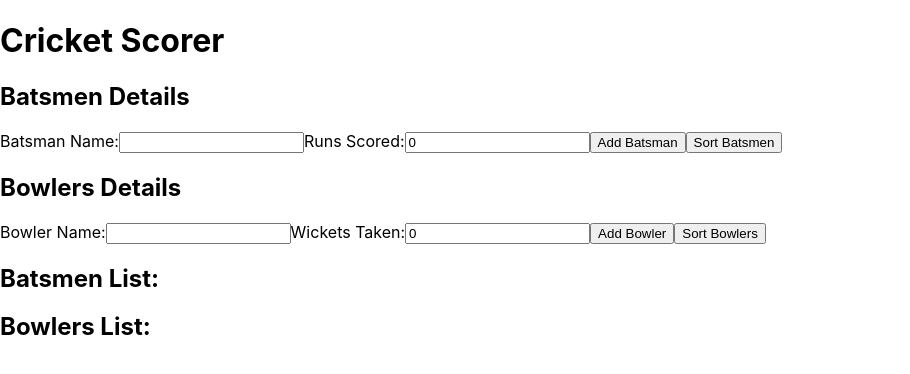
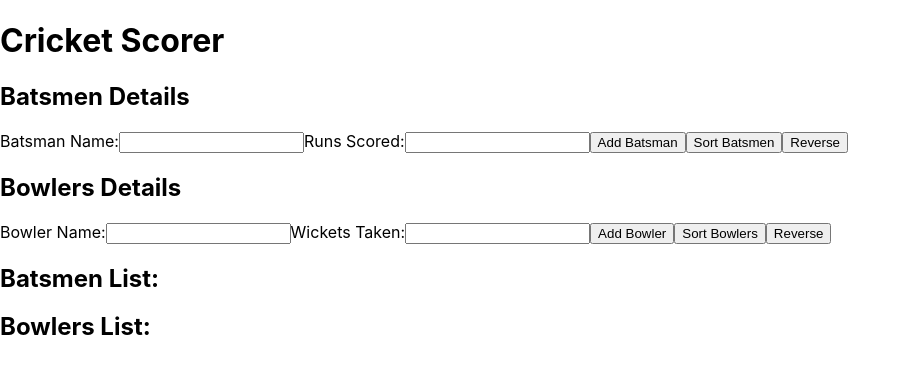
Before and after one commit to Mrudu30/cricket_scoreboard, a React (Create React App) app in the folder scoreboard/: page / in a window 1280 px wide. Shown: the top 374 px of the page, without its empty margins (0-910 px from the left). Built offline with nearby package versions, Linux system fonts and the light colour scheme.

Commit message:
Modifications and Validation added

```diff
--- a/scoreboard/src/App.js
+++ b/scoreboard/src/App.js
@@ -1,20 +1,27 @@
 import React, { useState } from 'react';
+// calling sort functions
+
+// Descending Functions
+import bubbleSort from './bubbleSort';
+import mergeSort from './mergeSort';
+// Ascending Functions
 import insertionSort from './insertionSort';
 import selectionSort from './selectionSort';
 
 const App = () => {
   // hook useage
   const [batsmanName, setBatsmanName] = useState('');
-  const [runs, setRuns] = useState(0);
+  const [runs, setRuns] = useState('');
   const [batsmenList, setBatsmenList] = useState([]);
   const [sortBatsmen, setSortBatsmen] = useState(false);
 
   const [bowlerName, setBowlerName] = useState('');
-  const [wickets, setWickets] = useState(0);
+  const [wickets, setWickets] = useState('');
   const [bowlersList, setBowlersList] = useState([]);
   const [sortBowlers, setSortBowlers] = useState(false);
 
   // Sorting Functions
+  // Ascending
   const sortBatsmenData = () => {
     const sortedBatsmen = selectionSort([...batsmenList], 'runs');
     setBatsmenList(sortedBatsmen);
@@ -27,24 +34,47 @@ const App = () => {
     setSortBowlers(true);
   };
 
+  // Descending
+  const reverseBattingOrder = () => {
+      const reversedBattingOrder = bubbleSort([...batsmenList],'runs');
+      setBatsmenList(reversedBattingOrder);
+      setSortBatsmen(true);
+  }
+
+  const reverseBowlingOrder = () =>{
+      const reversedBowlingOrder = mergeSort([...bowlersList],'wickets');
+      setBowlersList(reversedBowlingOrder);
+      setSortBowlers(true)
+  }
+
   // Adding Scores of Batsmen and Bowlers
   const addBatsman = () => {
+    if(batsmenList.length<11){
       if (batsmanName.trim() !== '') {
         const newBatsman = { name: batsmanName, runs: runs };
         setBatsmenList((prevList) => [...prevList, newBatsman]);
         setBatsmanName('');
         setRuns(0);
         console.log(batsmenList)
+      }}
+    else
+      {
+        alert("You can only have a maximum of 11 players in the team.");
       }
   };
 
   const addBowler = () => {
+    if (bowlersList.length<11){
       if (bowlerName.trim() !== '') {
         const newBowler = { name: bowlerName, wickets: wickets };
         setBowlersList((prevList) => [...prevList, newBowler]);
         setBowlerName('');
         setWickets(0);
         console.log(bowlersList)
+      }}
+    else
+      {
+        alert("You can only have a maximum of 11 players in the team.");
       }
   };
 
@@ -65,10 +95,11 @@ const App = () => {
         <input
           type='text'
           value={runs}
-          onChange={(e) => setRuns(Number(parseInt(e.target.value)))}
+          onChange={(e) => setRuns(parseInt(e.target.value))}
         />
         <button onClick={addBatsman}>Add Batsman</button>
         <button onClick={sortBatsmenData}>Sort Batsmen</button>
+        <button onClick={reverseBattingOrder}>Reverse</button>
       </div>
 
       {/* Bowlers input */}
@@ -84,10 +115,11 @@ const App = () => {
         <input
           type='text'
           value={wickets}
-          onChange={(e) => setWickets(Number(parseInt(e.target.value)))}
+          onChange={(e) => setWickets(parseInt(e.target.value))}
         />
         <button onClick={addBowler}>Add Bowler</button>
         <button onClick={sortBowlersData}>Sort Bowlers</button>
+        <button onClick={reverseBowlingOrder}>Reverse</button>
       </div>
 
       {/* Batsmen List */}
--- a/scoreboard/src/bubbleSort.js
+++ b/scoreboard/src/bubbleSort.js
@@ -1,4 +1,4 @@
-// descending order
+// descending order Bubble sort
 const bubbleSort = (arr, key) => {
 	const n = arr.length;
 
--- a/scoreboard/src/insertionSort.js
+++ b/scoreboard/src/insertionSort.js
@@ -1,3 +1,4 @@
+// Ascending order
 const insertionSort = (arr, key) => {
     const n = arr.length;
 
--- a/scoreboard/src/mergeSort.js
+++ b/scoreboard/src/mergeSort.js
@@ -1,4 +1,4 @@
-// descending order
+// descending order Merge Sort
 const mergeSort = (arr, key) => {
     if (arr.length <= 1) {
       return arr;
--- a/scoreboard/src/selectionSort.js
+++ b/scoreboard/src/selectionSort.js
@@ -1,4 +1,4 @@
- // Selection Sort
+ // Selection Sort Ascending
  const selectionSort = (arr, key) => {
     const n = arr.length;
 
```
Lines whose indentation alone changed are shown as unchanged.
